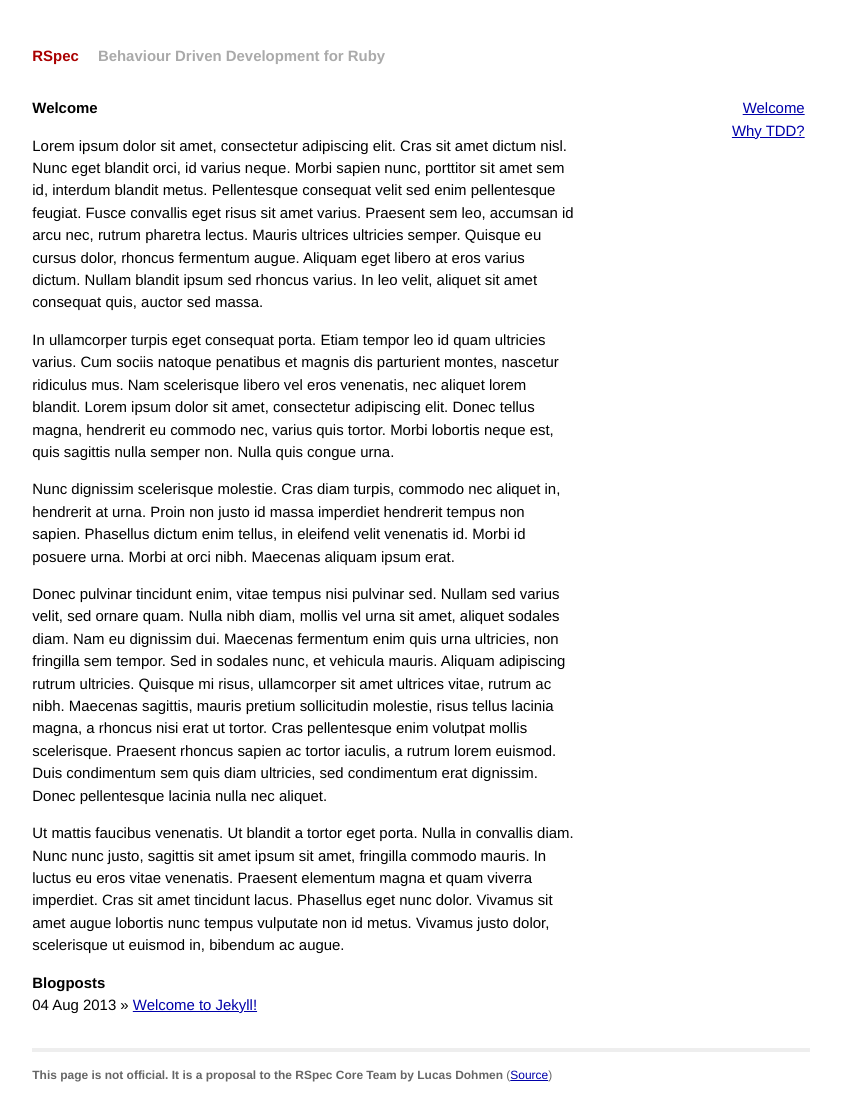
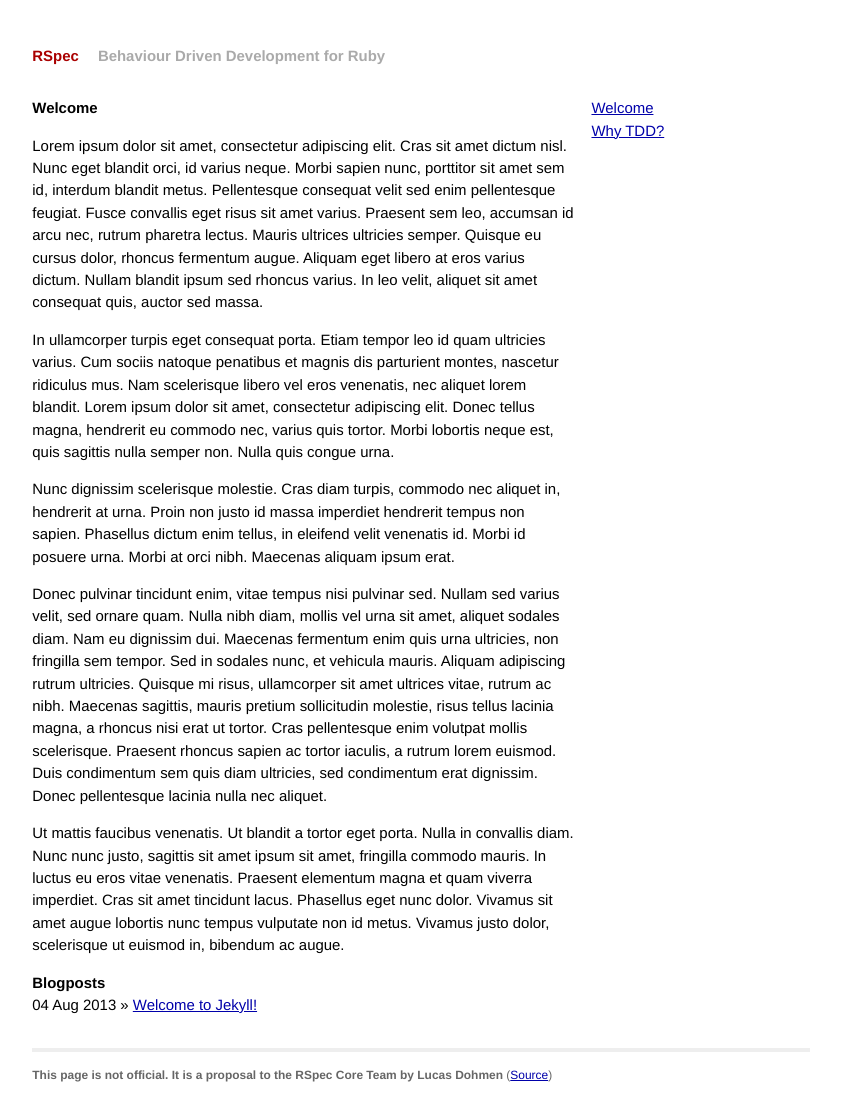
Before and after one commit to moonglum/rspec-homepage, a Jekyll site: the page built from index.md, in a window 1280 px wide. Shown: the whole page, without its empty margins (219-1060 px from the left). Built offline with Jekyll 4.4.1, drawn with Linux system fonts in a browser that asks for light colours; Markdown is read by kramdown in place of the engine named in the settings.

Commit message:
Configuration
* Making Permalinks pretty: Does this also work on Github Pages?
* Ignore Notes
* Style adjustments

```diff
--- a/_config.yml
+++ b/_config.yml
@@ -5,3 +5,4 @@ markdown: redcarpet
 safe: true
 lsi: false
 pygments: true
+permalink: pretty
--- a/css/main.css
+++ b/css/main.css
@@ -87,9 +87,9 @@ a:visited { color: #a0a; }
 }
 
 .site nav ul {
-  padding: 0px 5px;
+  padding: 0px 15px;
   list-style: none;
-  text-align: right;
+  text-align: left;
 }
 
 .site footer {
```
Also changed, not shown: 1 other file.
